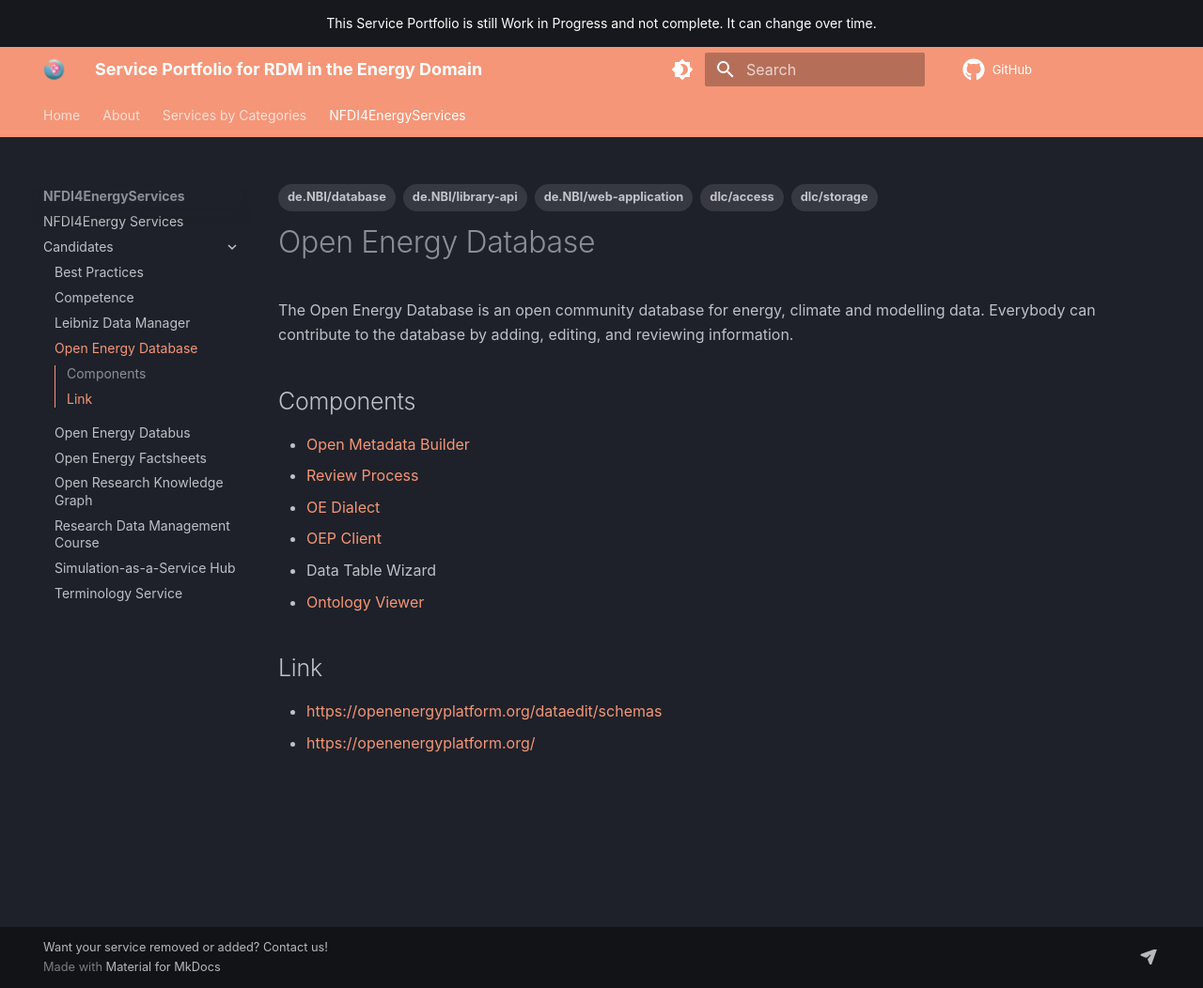
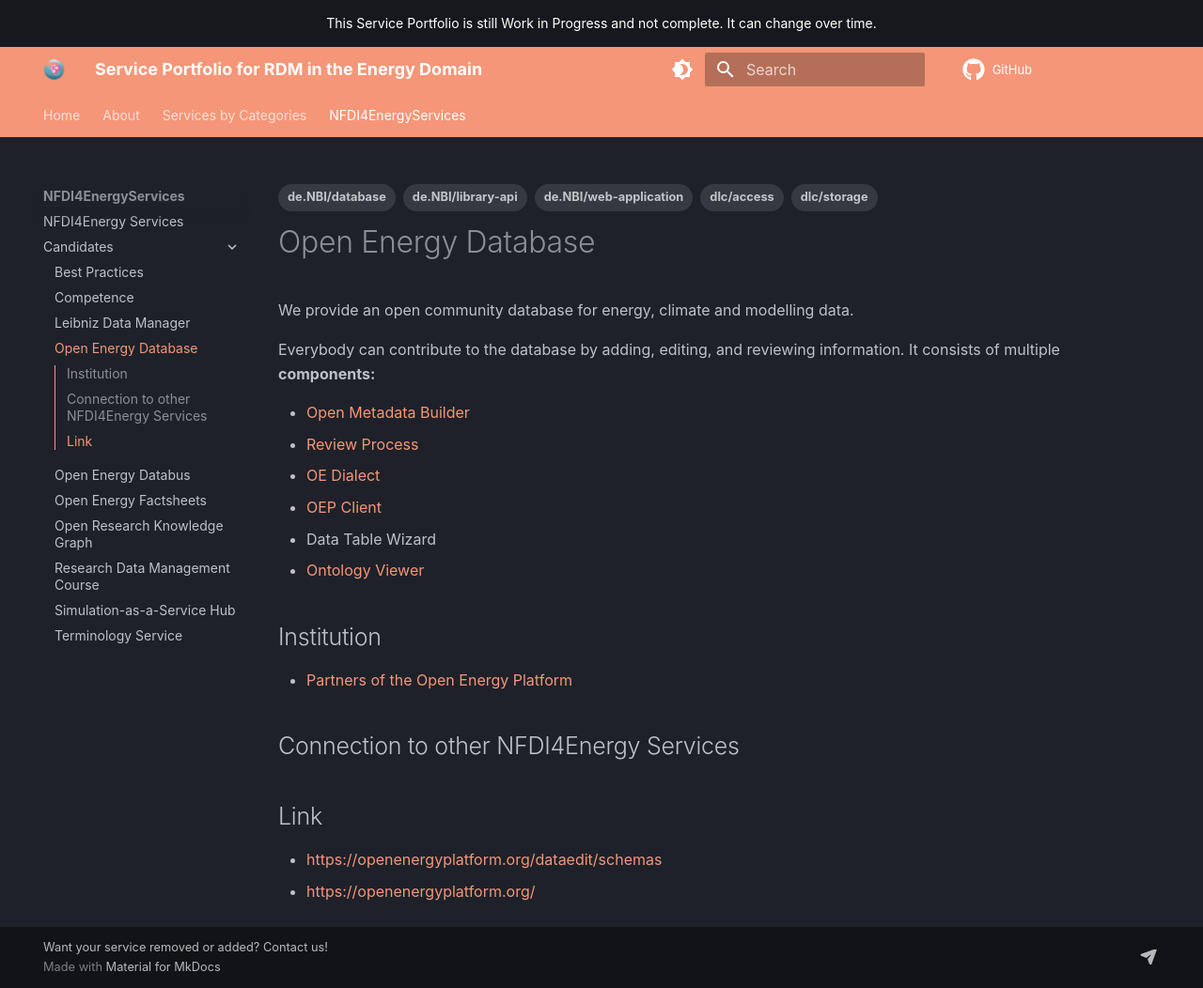
Before and after one commit to NFDI4Energy/service-portfolio, an MkDocs documentation site: the page built from docs/NFDI4EnergyServices/candidates/oe-database.md, in a window 1280 px wide and 1052 px high. Shown: the whole window at 94% size. Built offline with MkDocs 1.6.1 and Material for MkDocs 9.7.7, drawn with Linux system fonts in a browser that asks for light colours; comment, search, counter and statistics services are not loaded.

Commit message:
Service updates

```diff
--- a/docs/NFDI4EnergyServices/candidates/oe-database.md
+++ b/docs/NFDI4EnergyServices/candidates/oe-database.md
@@ -8,9 +8,10 @@
     - de.NBI/library-api
 ---
 # Open Energy Database
-The Open Energy Database is an open community database for energy, climate and modelling data. Everybody can contribute to the database by adding, editing, and reviewing information.
+We provide an open community database for energy, climate and modelling data.
 
-## Components
+Everybody can contribute to the database by adding, editing, and reviewing information. It consists of multiple **components:**
+
 * [Open Metadata Builder](https://openenergyplatform.github.io/oeplatform/install-and-documentation/oeplatform-code/features/metaBuilder/){:target="_blank"}
 * [Review Process](https://openenergyplatform.github.io/oeplatform/install-and-documentation/oeplatform-code/features/open-peer-review-process/){:target="_blank"}
 * [OE Dialect](https://github.com/OpenEnergyPlatform/oedialect){:target="_blank"}
@@ -18,6 +19,10 @@
 * Data Table Wizard
 * [Ontology Viewer](https://openenergyplatform.org/viewer/oeo/){:target="_blank"}
 
+## Institution
+* [Partners of the Open Energy Platform](https://openenergyplatform.org/about/)
+
+## Connection to other NFDI4Energy Services
 
 ## Link
 * [https://openenergyplatform.org/dataedit/schemas](https://openenergyplatform.org/dataedit/schemas){:target="_blank"}
```
Also changed, not shown: docs/NFDI4EnergyServices/candidates/oe-databus.md (+5 -0 lines), docs/NFDI4EnergyServices/candidates/oe-factsheets.md (+5 -0 lines), docs/NFDI4EnergyServices/candidates/tib-terminology.md (+8 -1 lines).
